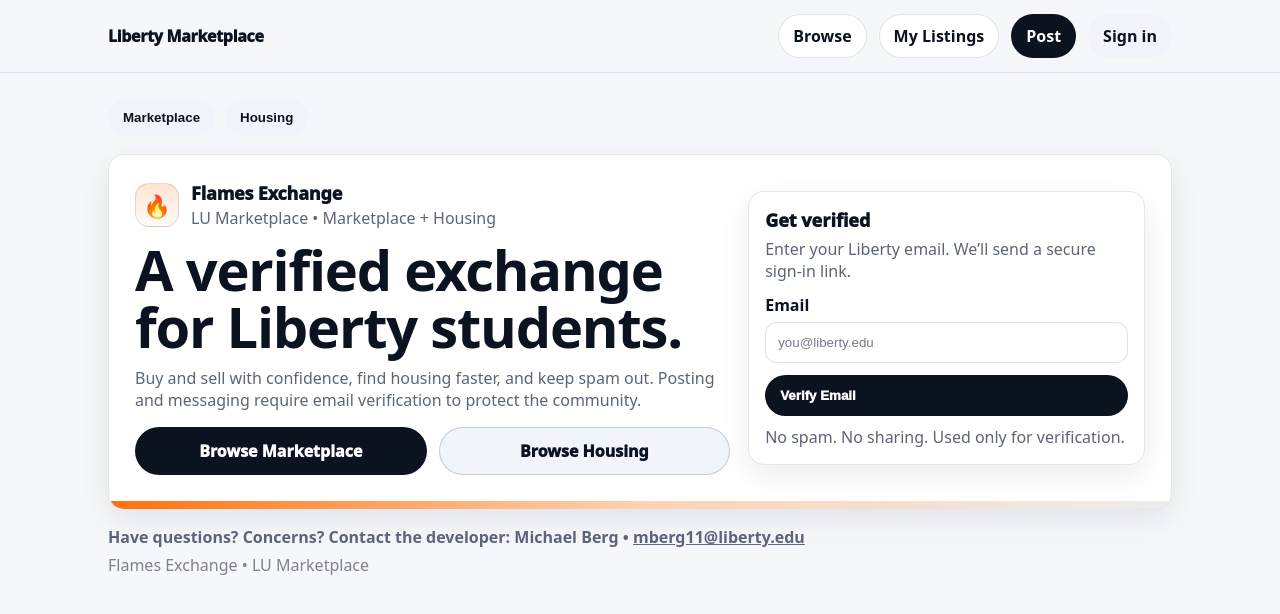
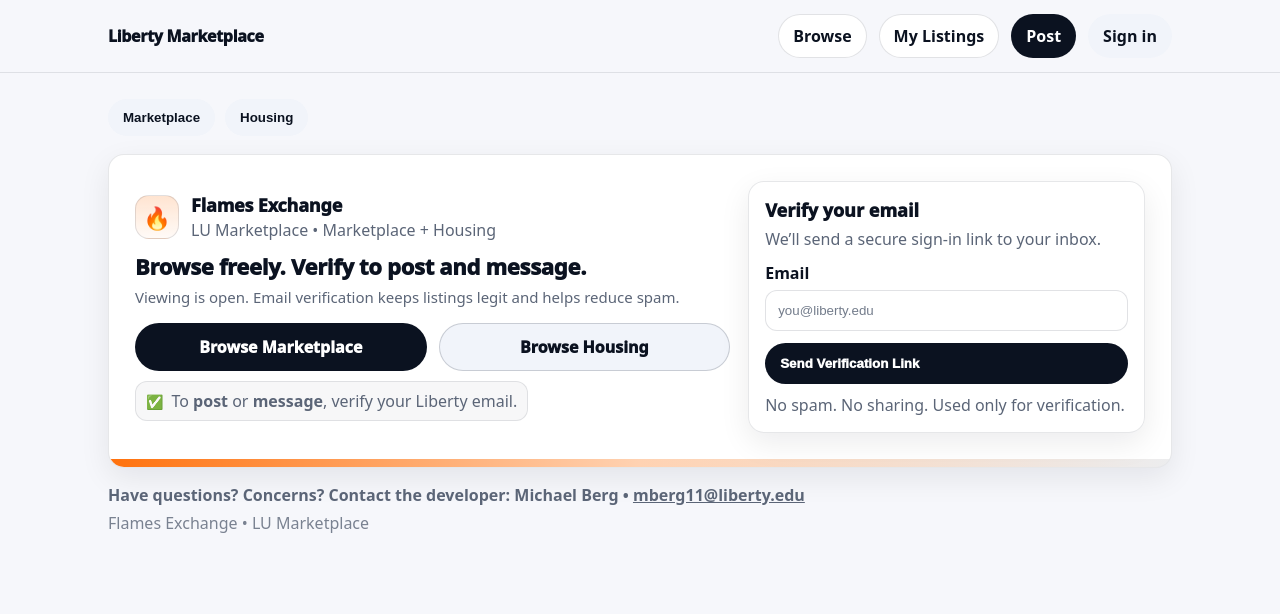
Before and after one commit to Mikeberg24/LU-Marketplace, a Next.js app: page / in a window 1280 px wide. Shown: the top 614 px of the page. Built offline with nearby package versions, Linux system fonts and the light colour scheme; no server answers.

Commit message:
New and improved title

```diff
--- a/app/page.tsx
+++ b/app/page.tsx
@@ -61,7 +61,6 @@
           border: "1px solid rgba(15,23,42,.10)",
         }}
       >
-        {/* Mobile-first wrapper: stack; on wide screens become 2 columns */}
         <div
           style={{
             display: "grid",
@@ -72,6 +71,7 @@
         >
           {/* LEFT */}
           <div>
+            {/* Brand */}
             <div className="row" style={{ gap: 12, alignItems: "center", marginBottom: 12 }}>
               <div
                 aria-hidden
@@ -98,23 +98,24 @@
               </div>
             </div>
 
-            <h1
-              className="h1"
-              style={{
-                margin: 0,
-                fontSize: 40,
-                lineHeight: 1.06,
-                letterSpacing: -0.8,
-              }}
-            >
-              A verified exchange for Liberty students.
-            </h1>
+            {/* Consolidated message */}
+            <div style={{ maxWidth: 720 }}>
+              <div
+                style={{
+                  fontWeight: 950,
+                  fontSize: 22,
+                  letterSpacing: -0.3,
+                  lineHeight: 1.2,
+                }}
+              >
+                Browse freely. Verify to post and message.
+              </div>
+              <div className="subtle" style={{ marginTop: 8, fontSize: 15 }}>
+                Viewing is open. Email verification keeps listings legit and helps reduce spam.
+              </div>
+            </div>
 
-            <p className="subtle" style={{ marginTop: 12, fontSize: 16, maxWidth: 680 }}>
-              Buy and sell with confidence, find housing faster, and keep spam out. Posting and
-              messaging require email verification to protect the community.
-            </p>
-
+            {/* CTAs */}
             <div className="row" style={{ gap: 12, marginTop: 16, flexWrap: "wrap" }}>
               <Link
                 href="/marketplace"
@@ -143,6 +144,27 @@
                 Browse Housing
               </Link>
             </div>
+
+            {/* Clear warning line (short) */}
+            <div
+              className="subtle"
+              style={{
+                marginTop: 10,
+                display: "inline-flex",
+                alignItems: "center",
+                gap: 8,
+                padding: "8px 10px",
+                borderRadius: 12,
+                border: "1px solid rgba(15,23,42,.10)",
+                background: "rgba(15,23,42,.03)",
+                maxWidth: "fit-content",
+              }}
+            >
+              <span aria-hidden style={{ fontSize: 14 }}>✅</span>
+              <span>
+                To <b>post</b> or <b>message</b>, verify your Liberty email.
+              </span>
+            </div>
           </div>
 
           {/* RIGHT (Verify) */}
@@ -154,9 +176,9 @@
               background: "rgba(255,255,255,.75)",
             }}
           >
-            <div style={{ fontWeight: 950, fontSize: 18 }}>Get verified</div>
+            <div style={{ fontWeight: 950, fontSize: 18 }}>Verify your email</div>
             <div className="subtle" style={{ marginTop: 6 }}>
-              Enter your Liberty email. We’ll send a secure sign-in link.
+              We’ll send a secure sign-in link to your inbox.
             </div>
 
             <form onSubmit={onVerify} style={{ marginTop: 12 }}>
@@ -181,7 +203,7 @@
                   fontWeight: 950,
                 }}
               >
-                {loading ? "Sending..." : "Verify Email"}
+                {loading ? "Sending..." : "Send Verification Link"}
               </button>
             </form>
 
@@ -218,11 +240,6 @@
               padding: 26px !important;
               align-items: center !important;
             }
-            h1.h1 {
-              font-size: 56px !important;
-              letter-spacing: -1.2px !important;
-              line-height: 1.02 !important;
-            }
           }
         `}</style>
 
@@ -237,7 +254,7 @@
         />
       </section>
 
-      {/* Footer (more subtle) */}
+      {/* Footer (subtle) */}
       <div
         className="subtle"
         style={{
```
